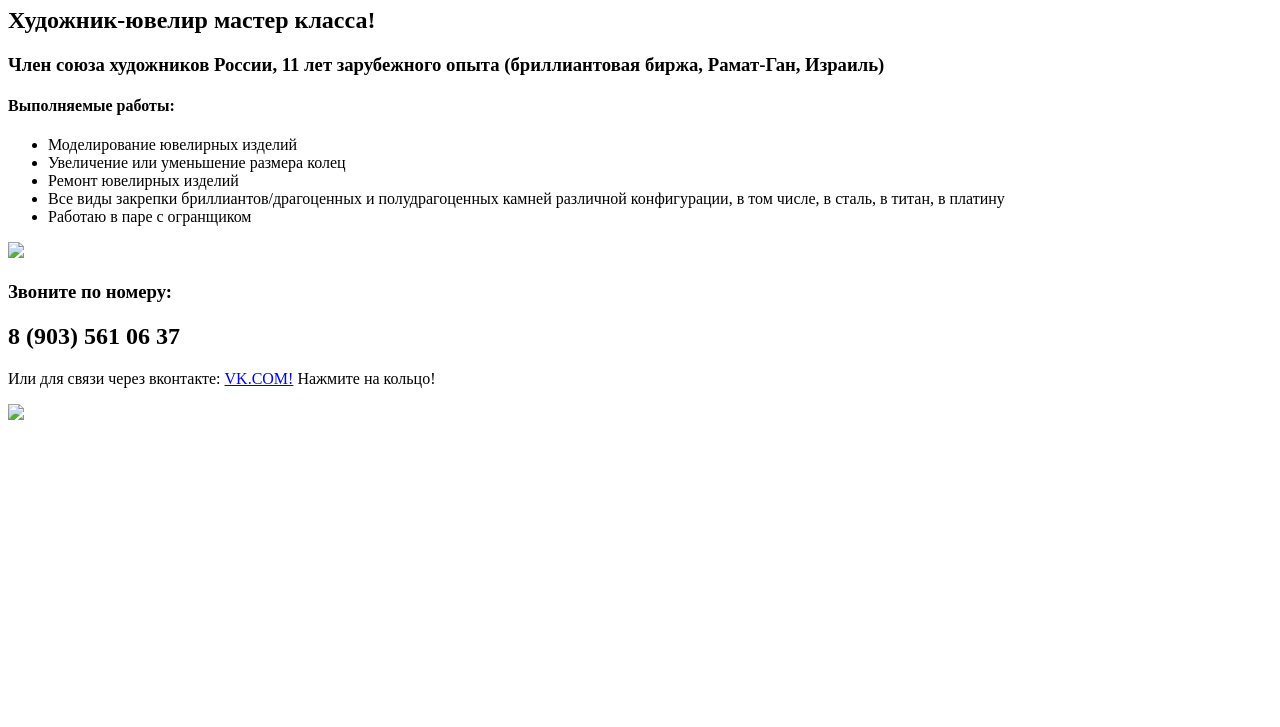
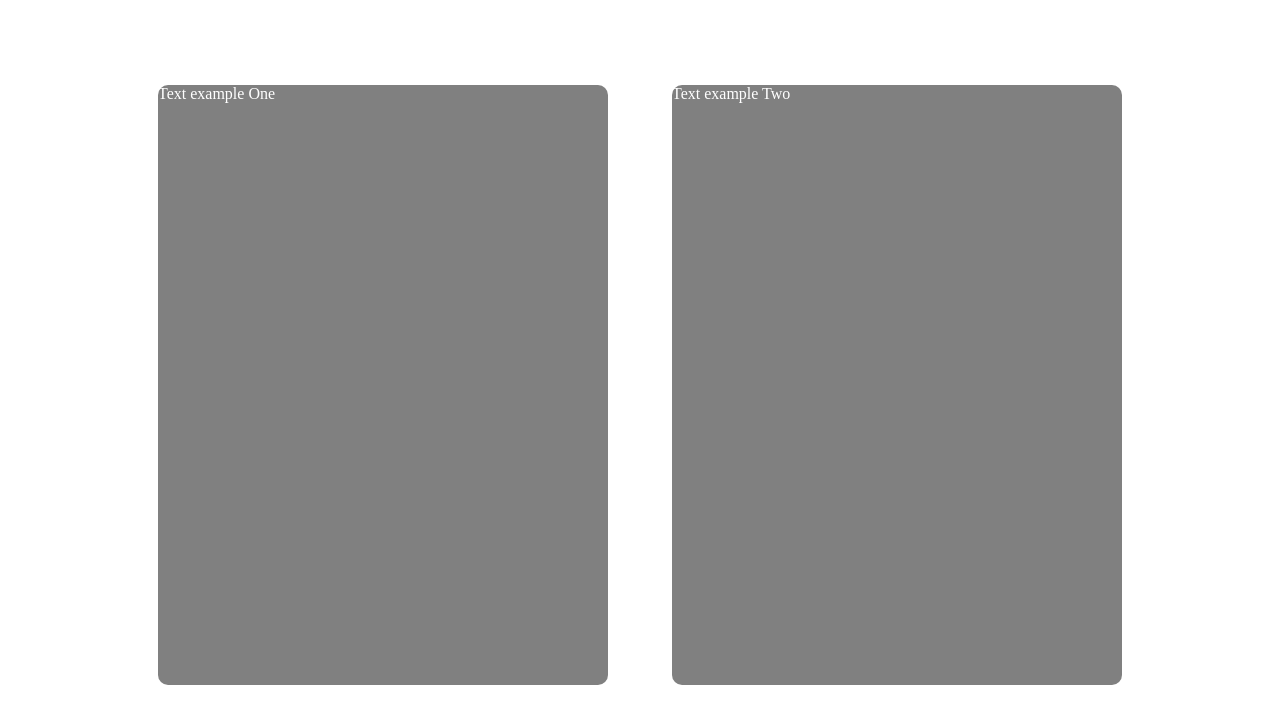
Before and after one commit to iMartinoff/Business_card_site, a plain HTML site: page index.html in a window 1280 px wide. Shown: the part 73-800 px from the top of the page. Drawn offline with Linux system fonts and the light colour scheme.

Commit message:
I've initialized a new git, looking out how correct it works

```diff
--- a/index.html
+++ b/index.html
@@ -1,36 +1,17 @@
 <!DOCTYPE html>
 <html>
+ <head>
+	<link rel='stylesheet' href='style.css'/>
+	<script src='script.js'></script> </head>
+<body>
+ <div class="bio">Text example Two
 
-<head>
-<title>Martinoff_jeweler</title>
-<link rel="stylesheet" href="main.сss" />
-</head>
+ </div>
 
-<body>
-<div class ="info">
-<h1>Мартынов Дмитрий</h1>
-<h2>Художник-ювелир мастер класса!</h2>
-<h3>Член союза художников России, 11 лет зарубежного опыта (бриллиантовая биржа, Рамат-Ган, Израиль)</h3>
-<h4>Выполняемые работы:</h4>
-</div>
-<div class="pay_list">
-<ul>
-<li>Моделирование ювелирных изделий</li>
-<li>Увеличение или уменьшение размера колец</li>
-<li>Ремонт ювелирных изделий</li>
-<li>Все виды закрепки бриллиантов/драгоценных и полудрагоценных камней различной конфигурации, в том числе, в сталь, в титан, в платину</li>
-<li>Работаю в паре с огранщиком</li>
-</ul>
-</div>
+ <div class="work">Text example One
 
-<img src="img/jewel.png" />
+ </div>
 
-
-<h3>Звоните по номеру:</h3>
-<h2>8 (903) 561 06 37</h2>
-<p> Или для связи через вконтакте: <a href="vk.com">VK.COM!</a> Нажмите на кольцо! <p>
-<a href="http://www.vk.com/mart8895"><img src="img/ring.jpg" /> </a>
 </body>
 
-
 </html>
--- a/main.css
+++ b/main.css
@@ -1,5 +1,2 @@
-.pay_list {
-color: red;
-position: auto;
-font-family: arial;
+.pay_list { color: red; position: auto; font-family: arial;
 }
--- /dev/null
+++ b/style.css
@@ -0,0 +1,20 @@
+div {
+color:white;
+background-color:grey;
+border-radius:10px;
+height:600px;
+width:450px;
+}
+
+.bio {
+    float: right;
+ position: relative;
+top: 150px;
+right: 150px;
+}
+.work {
+    float: left;
+ position: relative;
+top: 150px;
+left: 150px;
+}
```
Also changed, not shown: bio.html (added, +21 -0 lines), work.html (added, +64 -0 lines), 2 other files.
